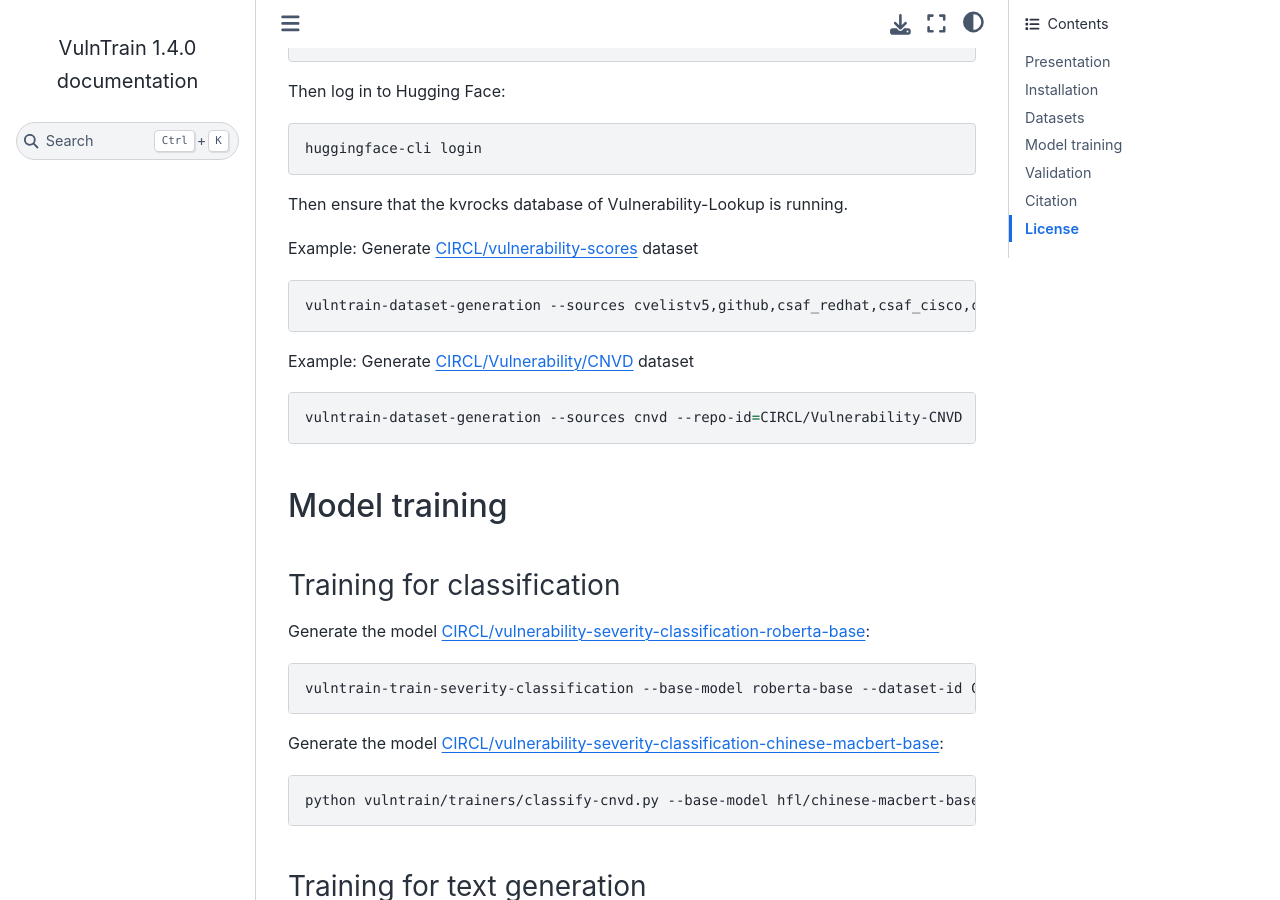
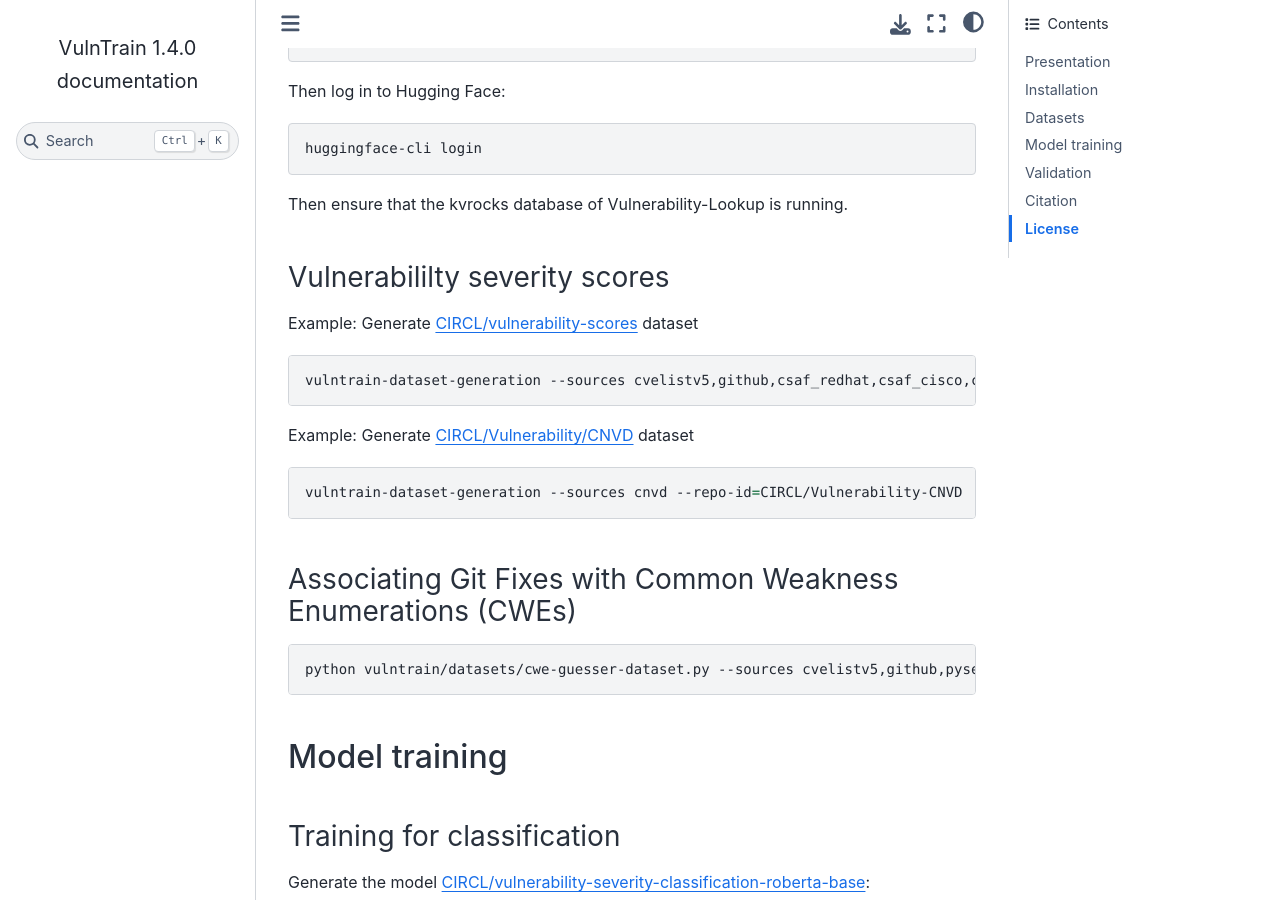
Before and after one commit to vulnerability-lookup/VulnTrain, a Sphinx documentation site: the page built from docs/index.md, in a window 1280 px wide and 900 px high, scrolled down 897 px. Built offline with Sphinx 7.4.7 and the Sphinx Book theme 1.1.4, drawn with Linux system fonts in a browser that asks for light colours.

````diff
--- a/docs/index.md
+++ b/docs/index.md
@@ -48,6 +48,8 @@ huggingface-cli login
 Then ensure that the kvrocks database of Vulnerability-Lookup is running.
 
 
+### Vulnerabililty severity scores
+
 Example: Generate [CIRCL/vulnerability-scores](https://huggingface.co/datasets/CIRCL/vulnerability-scores) dataset
 
 ```bash
@@ -60,6 +62,12 @@ Example: Generate [CIRCL/Vulnerability/CNVD](https://huggingface.co/datasets/CIR
 vulntrain-dataset-generation --sources cnvd --repo-id=CIRCL/Vulnerability-CNVD
 ```
 
+
+### Associating Git Fixes with Common Weakness Enumerations (CWEs)
+
+```bash
+python vulntrain/datasets/cwe-guesser-dataset.py --sources cvelistv5,github,pysec,csaf_redhat
+```
 
 
 
````
Also changed, not shown: CHANGELOG.md (+7 -4 lines), 1 other file.
